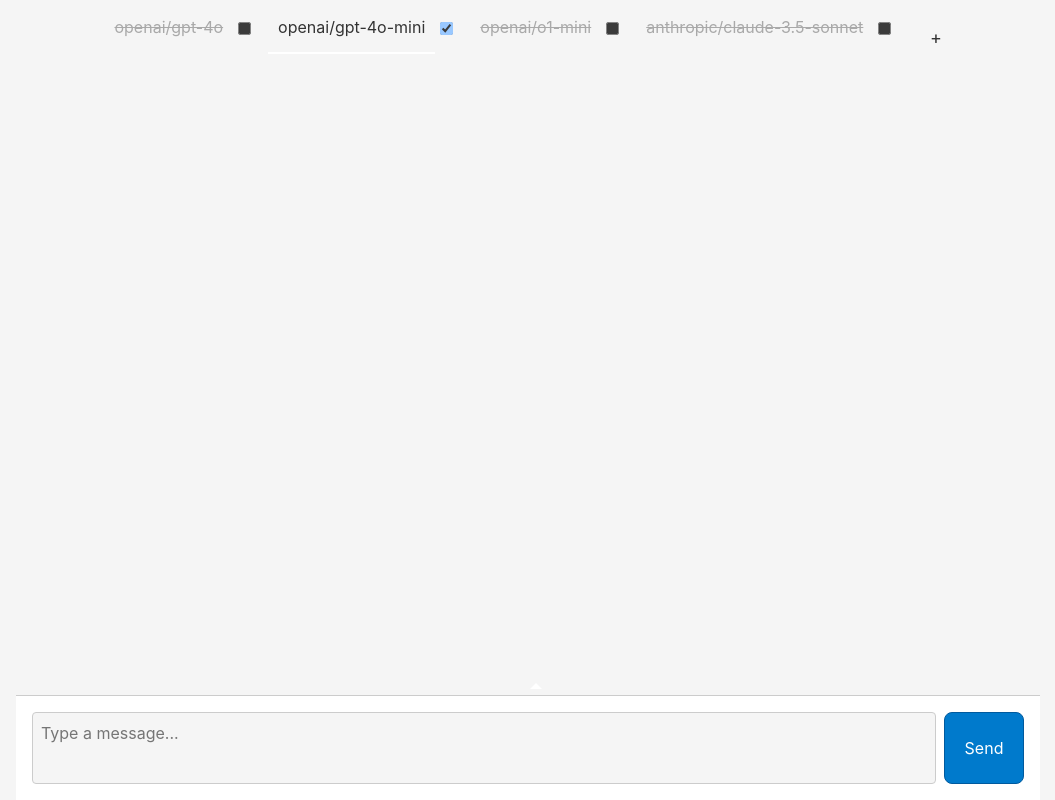
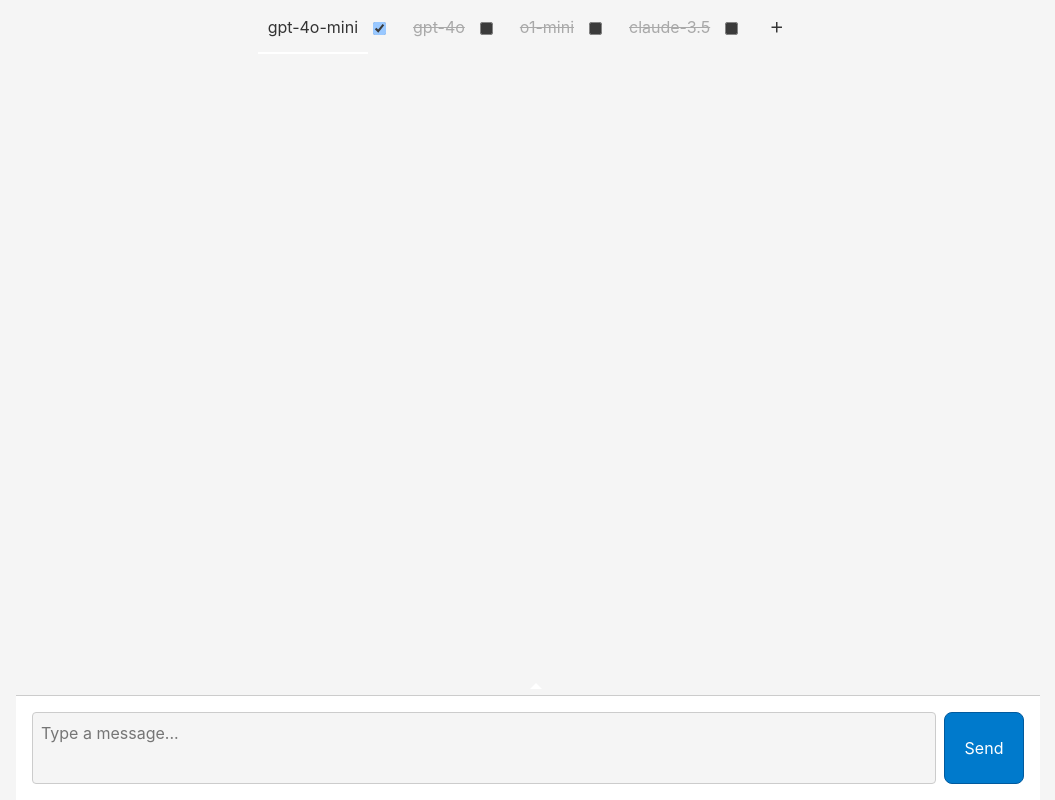
Before and after one commit to jellevdg3/EasyGPT, a Vue app in the folder easy-gpt-frontend/: page / in a window 1280 px wide. Shown: the whole page, without its empty margins (112-1167 px from the left). Built offline with nearby package versions, Linux system fonts and the light colour scheme.

Commit message:
Moved model logic into the ModelService. Add a displayname and a model name.

```diff
--- a/easy-gpt-frontend/src/App.vue
+++ b/easy-gpt-frontend/src/App.vue
@@ -1,36 +1,22 @@
 <script setup>
-import { ref, reactive } from 'vue';
+import { ref, reactive, computed } from 'vue';
 import { sendMessageStreaming } from './services/PromptService';
+import { getModels, updateModelStatus } from './services/ModelService';
 import MessageContainer from './components/MessageContainer.vue';
 import InputContainer from './components/InputContainer.vue';
 import ModelSelector from './components/ModelSelector.vue';
 
-const messages = reactive({
-  'openai/gpt-4o': [],
-  'openai/gpt-4o-mini': [],
-  'openai/o1-mini': [],
-  'anthropic/claude-3.5-sonnet': []
-});
+const messages = reactive({});
 
-const activeModels = reactive({
-  'openai/gpt-4o': false,
-  'openai/gpt-4o-mini': true,
-  'openai/o1-mini': false,
-  'anthropic/claude-3.5-sonnet': false
-});
-
-const loadingModels = reactive({
-  'openai/gpt-4o': false,
-  'openai/gpt-4o-mini': false,
-  'openai/o1-mini': false,
-  'anthropic/claude-3.5-sonnet': false
-});
+const models = getModels();
+const activeModels = reactive(Object.fromEntries(models.map(model => [model.id, model.active])));
+const loadingModels = reactive(Object.fromEntries(models.map(model => [model.id, false])));
 
 const currentModel = ref('openai/gpt-4o-mini');
-
 const userInput = ref('');
 
 const updateActiveModel = ({ model, value }) => {
+	updateModelStatus(model, value);
 	activeModels[model] = value;
 };
 
--- a/easy-gpt-frontend/src/components/ModelSelector.vue
+++ b/easy-gpt-frontend/src/components/ModelSelector.vue
@@ -1,5 +1,6 @@
 <script setup>
 import { defineProps, defineEmits, ref, watch, nextTick, onMounted } from 'vue';
+import { getModels } from '../services/ModelService';
 
 const props = defineProps({
 	modelValue: String,
@@ -71,6 +72,9 @@ watch(
 		updateActiveLine();
 	}
 );
+
+const models = getModels();
+const modelMap = Object.fromEntries(models.map(model => [model.id, model.displayName]));
 </script>
 
 <template>
@@ -80,7 +84,7 @@ watch(
 				<button @click="switchConversation(model)"
 					:class="{ disabled: !activeModels[model], active: modelValue === model }" class="model-button"
 					:data-model="model">
-					{{ model }}
+					{{ modelMap[model] || model }}
 				</button>
 				<div class="toggle-container">
 					<template v-if="loadingModels[model]">
@@ -94,7 +98,7 @@ watch(
 			</div>
 		</div>
 		<button class="add-button" @click="openDialog">
-			+
+			<i class="mdi mdi-plus"></i>
 		</button>
 		<div class="active-line" :class="{ 'transition-enabled': isTransitionEnabled }"
 			:style="{ left: `${activeLinePosition}px`, width: `${activeLineWidth}px` }"></div>
@@ -104,7 +108,7 @@ watch(
 				<div v-if="dialogLoading" class="dialog-spinner"></div>
 				<ul v-else>
 					<li v-for="model in availableModels" :key="model.id" @click="addModel(model)" class="dialog-item">
-						<h4>{{ model.name }}</h4>
+						<h4>{{ model.displayName || model.id }}</h4>
 						<p>{{ model.description }}</p>
 						<p><strong>Context Length:</strong> {{ model.context_length }}</p>
 						<p><strong>Pricing:</strong></p>
@@ -197,6 +201,9 @@ watch(
 	text-align: center;
 	color: var(--active-text-color);
 	transition: background-color 0.3s;
+	display: flex;
+	justify-content: center;
+	align-items: center;
 }
 
 .add-button:hover {
--- /dev/null
+++ b/easy-gpt-frontend/src/services/ModelService.js
@@ -0,0 +1,19 @@
+const models = [
+	{ id: 'openai/gpt-4o-mini', displayName: 'gpt-4o-mini', active: true },
+	{ id: 'openai/gpt-4o', displayName: 'gpt-4o', active: false },
+	{ id: 'openai/o1-mini', displayName: 'o1-mini', active: false },
+	{ id: 'anthropic/claude-3.5-sonnet', displayName: 'claude-3.5', active: false }
+];
+
+const getModels = () => {
+	return models;
+};
+
+const updateModelStatus = (modelId, value) => {
+	const model = models.find(model => model.id === modelId);
+	if (model) {
+		model.active = value;
+	}
+};
+
+export { getModels, updateModelStatus };
--- a/easy-gpt-frontend/src/services/PromptService.js
+++ b/easy-gpt-frontend/src/services/PromptService.js
@@ -1,8 +1,11 @@
 import axios from 'axios';
-import { reactive } from 'vue';
+import { reactive, nextTick } from 'vue';
 import notificationSound from '../assets/system-notification-199277.mp3';
 
 const DELIMITER = '\u001e';
+const audio = new Audio(notificationSound);
+audio.volume = 0.5;
+audio.preload = 'auto';
 
 export const sendMessage = async (prompt) => {
 	const response = await axios.post('http://localhost:3000/prompt/text', { prompt });
@@ -26,16 +29,12 @@ export const sendSimpleMessage = async () => {
 	try {
 		const botText = await sendMessage(prompt);
 		botMessage.text = botText;
-		const audio = new Audio(notificationSound);
-		audio.volume = 0.5;
 		audio.play();
 		nextTick(() => {
 			messageContainer.value.scrollTop = messageContainer.value.scrollHeight;
 		});
 	} catch (error) {
 		botMessage.text = 'Error: ' + (error.message || 'Unknown error');
-		const audio = new Audio(notificationSound);
-		audio.volume = 0.5;
 		audio.play();
 		nextTick(() => {
 			messageContainer.value.scrollTop = messageContainer.value.scrollHeight;
@@ -88,8 +87,6 @@ export const sendMessageStreaming = async (prompt, model, onMessage) => {
 			}
 
 			if (message === '[DONE]') {
-				const audio = new Audio(notificationSound);
-				audio.volume = 0.5;
 				audio.play();
 				onMessage(message);
 				return;
```
Lines whose indentation alone changed are shown as unchanged.
